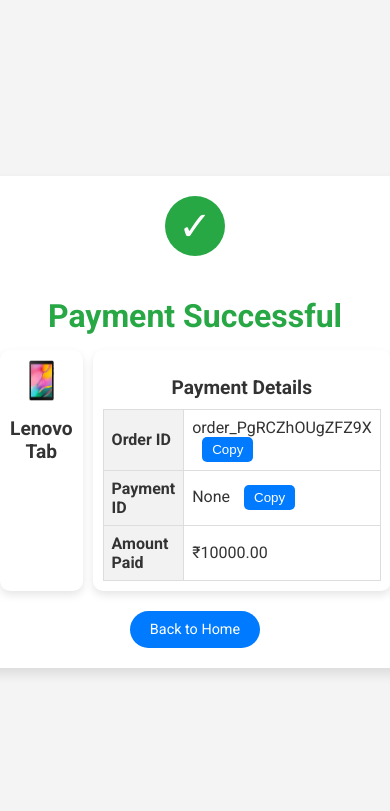
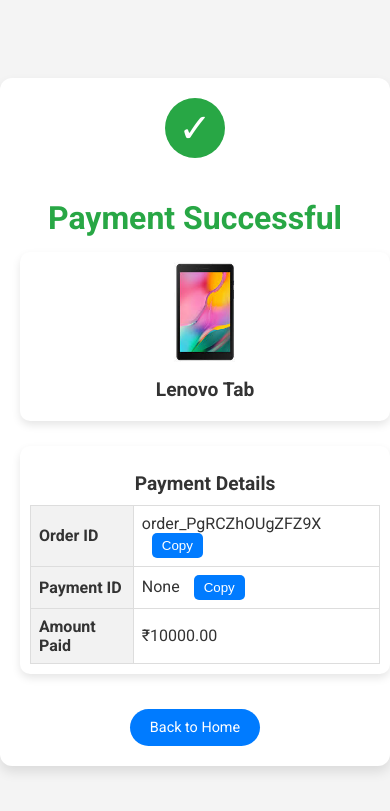
Before and after one commit to mallemkondaiah009/E-commerce_Website_Using_Django, a Django app: template templates/payments/success.html in a window 390 px wide. Shown: the top 811 px of the page. Run offline with Django 5.2, Linux system fonts and the light colour scheme; the template is opened without the code that fills it: values that come from a table or form of the project are taken from there, others are empty; data comes from the database, SQL or seed files in the repository; both versions use the stored data as it was after the commit.

Commit message:
modified:   templates/payments/success.html

```diff
--- a/templates/payments/success.html
+++ b/templates/payments/success.html
@@ -40,6 +40,7 @@
             justify-content: space-between;
             gap: 10px;
             margin-top: 15px;
+            flex-wrap: wrap;
         }
 
         .box {
@@ -49,6 +50,8 @@
             box-shadow: 0 4px 8px rgba(0, 0, 0, 0.1);
             text-align: left;
             flex: 1;
+            min-width: 250px;
+            margin-bottom: 15px;
         }
 
         .box img {
@@ -164,6 +167,18 @@
         .copy-btn:hover {
             background: #0056b3;
         }
+
+        @media (max-width: 768px) {
+            .flex-container {
+                flex-direction: column;
+                align-items: center;
+            }
+
+            .box {
+                width: 100%;
+                max-width: 100%;
+            }
+        }
     </style>
     <script>
         function copyToClipboard(text) {
```
Also changed, not shown: db.sqlite3.
